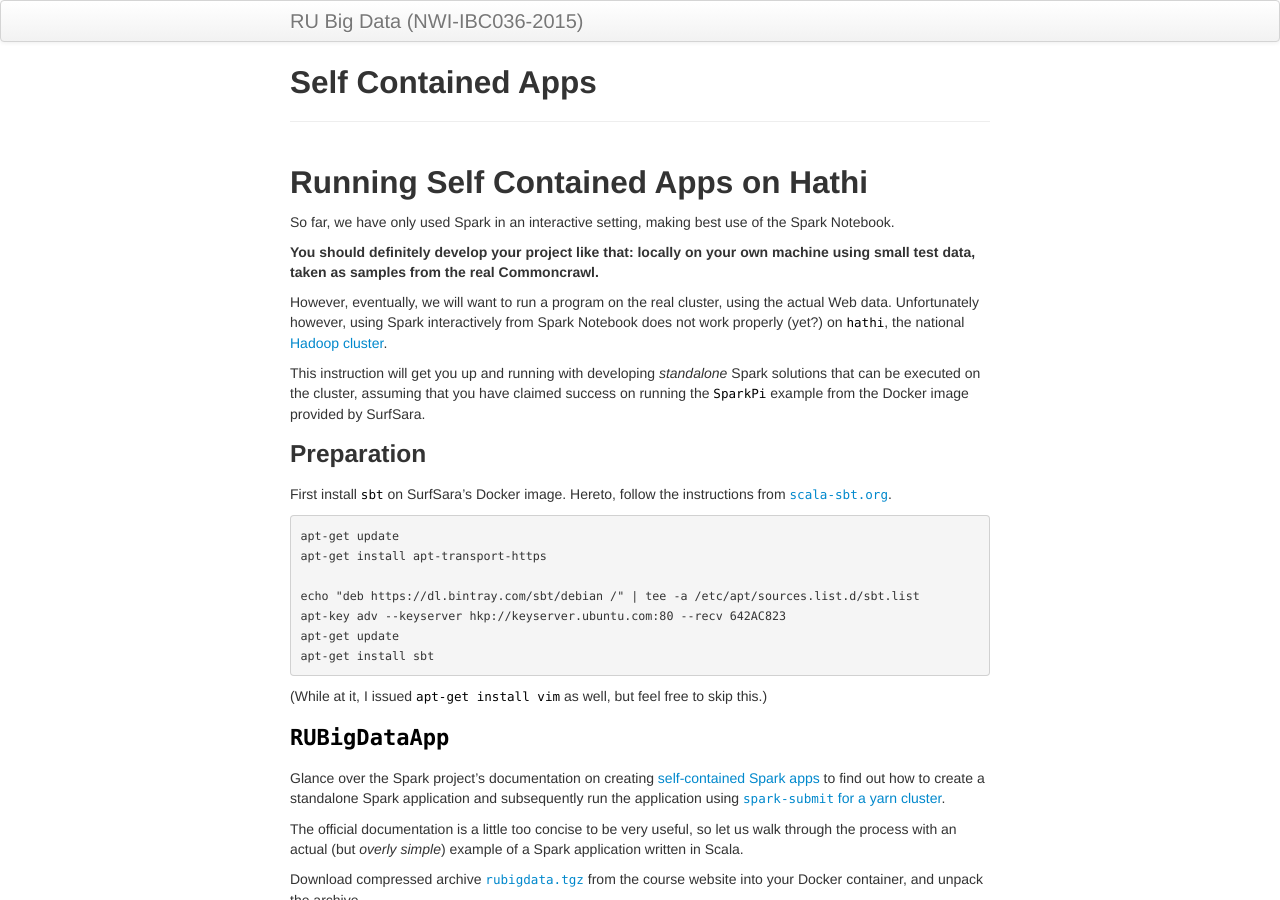
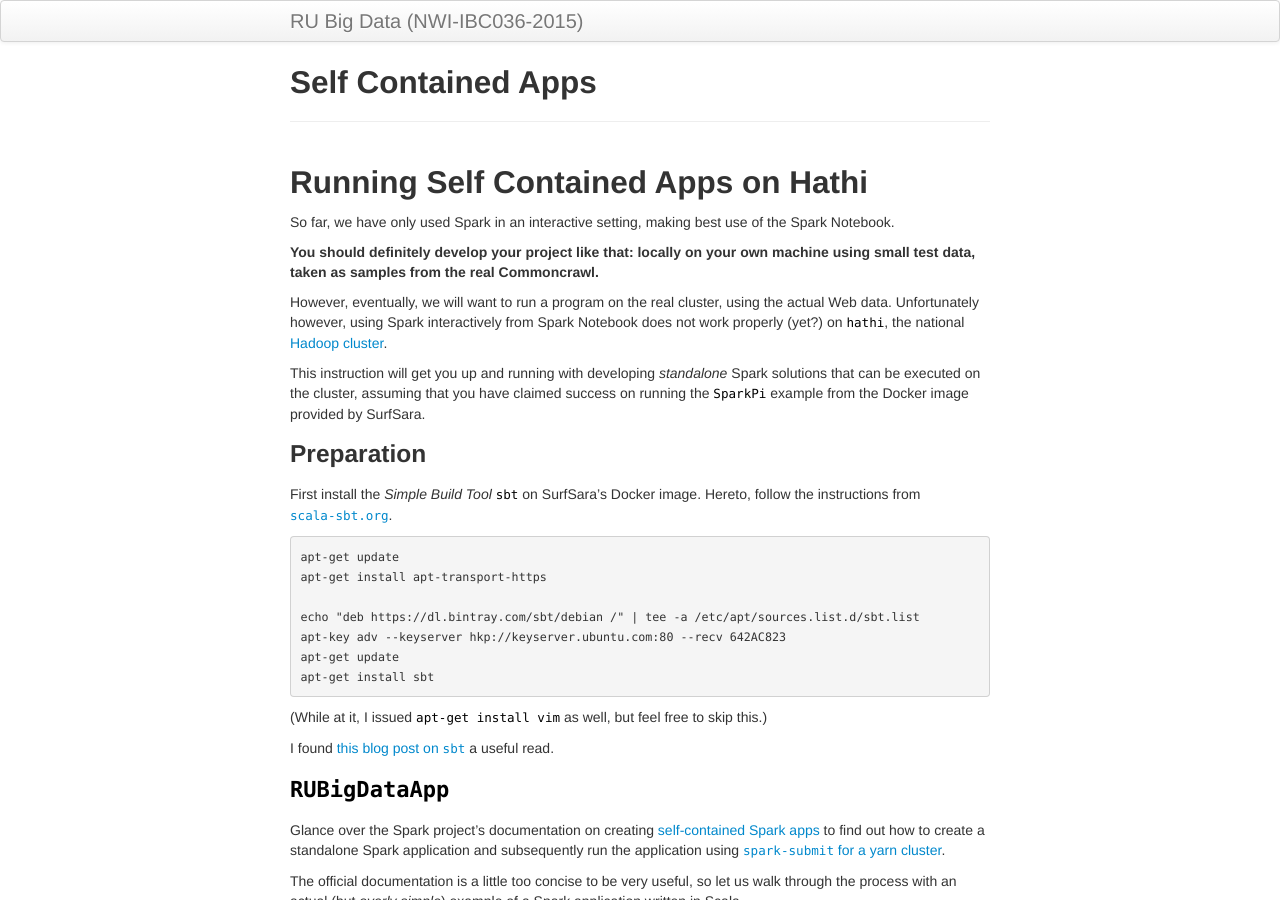
Before and after one commit to Thelukepet/course, a Jekyll site: the page built from assignments/sbt.md, in a window 1280 px wide and 900 px high. Built offline with Jekyll 4.4.1, drawn with Linux system fonts in a browser that asks for light colours.

Commit message:
Added blog post on sbt

````diff
--- a/assignments/sbt.md
+++ b/assignments/sbt.md
@@ -21,7 +21,7 @@ the Docker image provided by SurfSara.
 
 ### Preparation
 
-First install `sbt` on SurfSara's Docker image.
+First install the _Simple Build Tool_ `sbt` on SurfSara's Docker image.
 Hereto, follow the instructions from [`scala-sbt.org`](http://www.scala-sbt.org/0.13/docs/Installing-sbt-on-Linux.html).
 
 ```
@@ -35,6 +35,8 @@ apt-get install sbt
 ```
 
 (While at it, I issued `apt-get install vim` as well, but feel free to skip this.)
+
+I found [this blog post on `sbt`](http://xerial.org/blog/2014/03/24/sbt/) a useful read.
 
 ### `RUBigDataApp`
 
````
